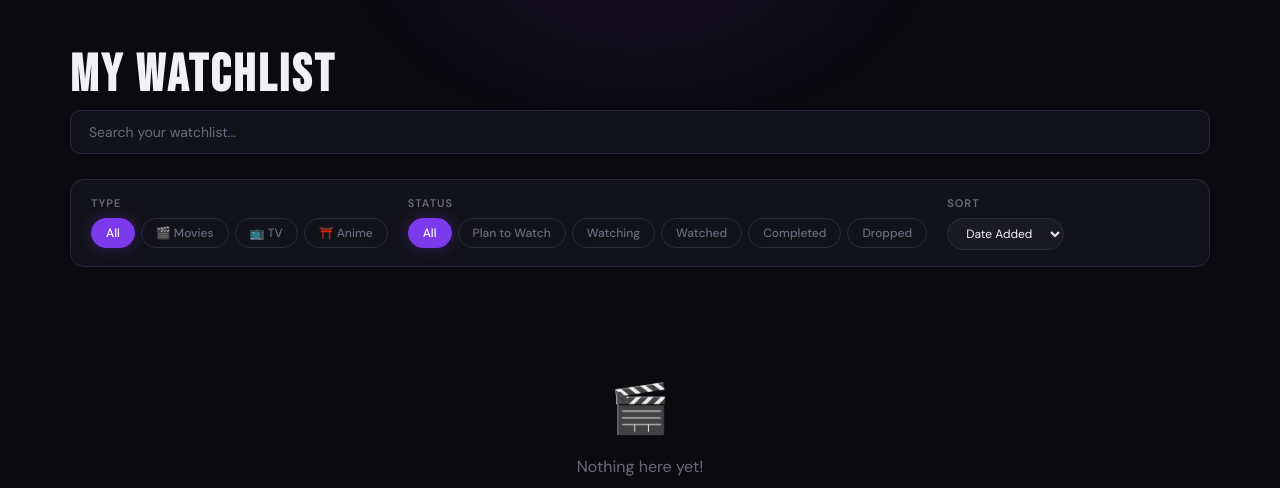
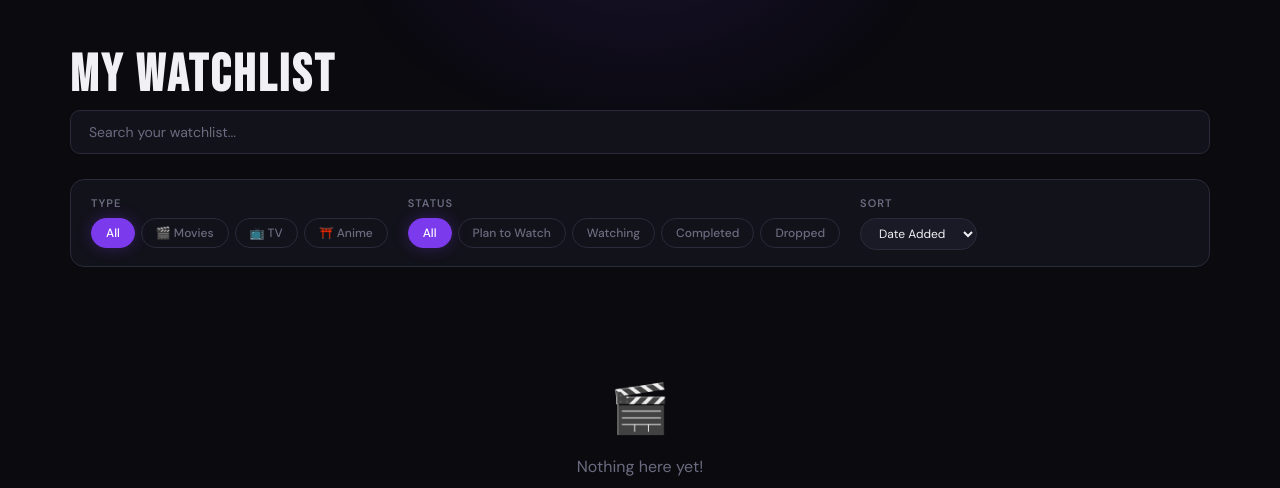
Before and after one commit to nyossick05/Media-Hub, a Flask app: page /watchlist-page in a window 1280 px wide. Shown: the part 60-548 px from the top of the page. Run offline with Flask 3, Linux system fonts and the light colour scheme; data that the repository does not hold is empty; some libraries are stand-ins or nearby versions.

Commit message:
combined 'watched' and 'completed' because they are the same thing

```diff
--- a/Movie-watchlist/templates/watchlist.html
+++ b/Movie-watchlist/templates/watchlist.html
@@ -491,7 +491,6 @@
                     <button class="active" id="status-all" onclick="filterStatus('all', this)">All</button>
                     <button onclick="filterStatus('plan_to_watch', this)">Plan to Watch</button>
                     <button onclick="filterStatus('watching', this)">Watching</button>
-                    <button onclick="filterStatus('watched', this)">Watched</button>
                     <button onclick="filterStatus('completed', this)">Completed</button>
                     <button onclick="filterStatus('dropped', this)">Dropped</button>
                 </div>
@@ -546,7 +545,7 @@
 
         const movieStatuses = [
             { value: "plan_to_watch", label: "Plan to Watch" },
-            { value: "watched", label: "Watched" }
+            { value: "completed", label: "Completed" }
         ];
 
         const tvAnimeStatuses = [
```
